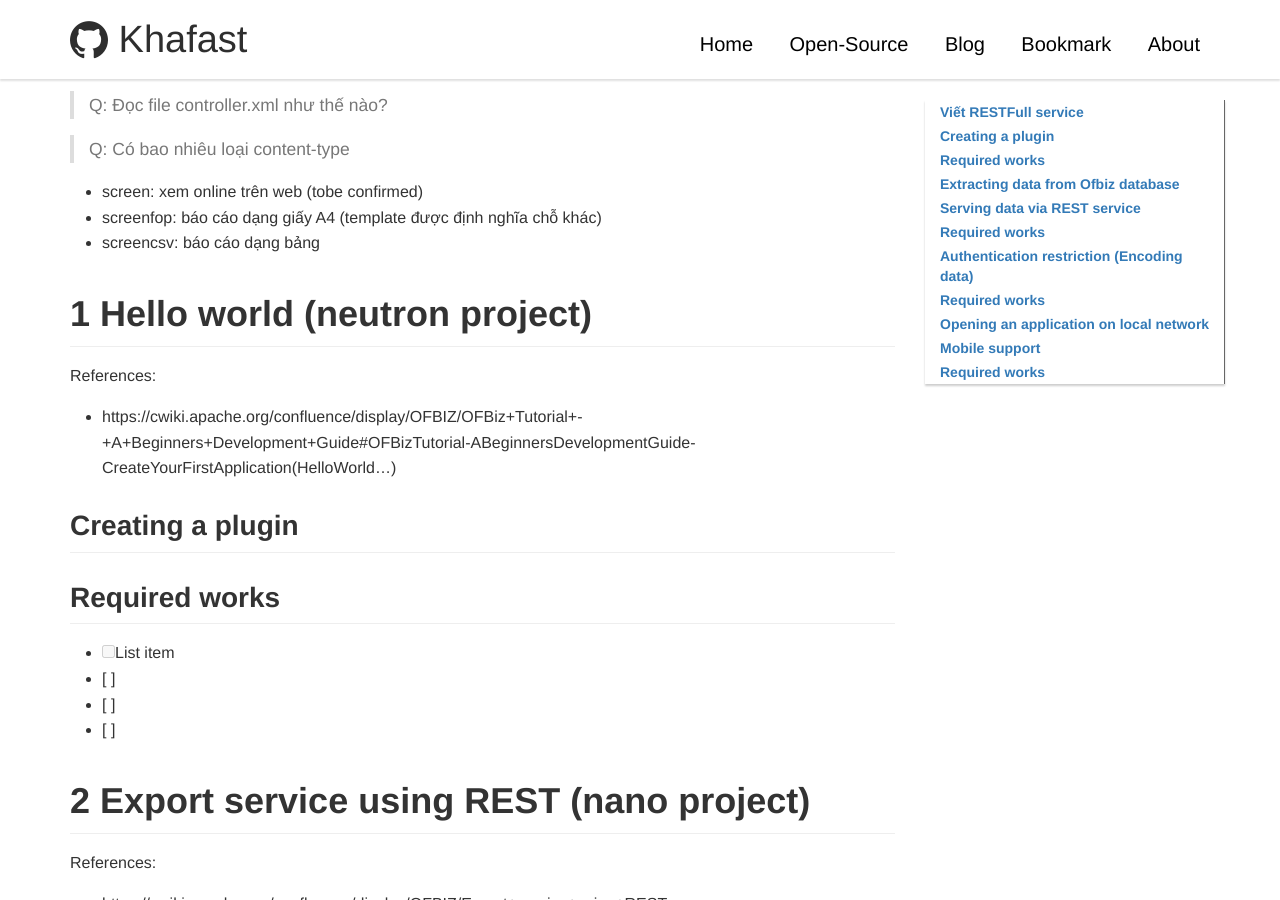
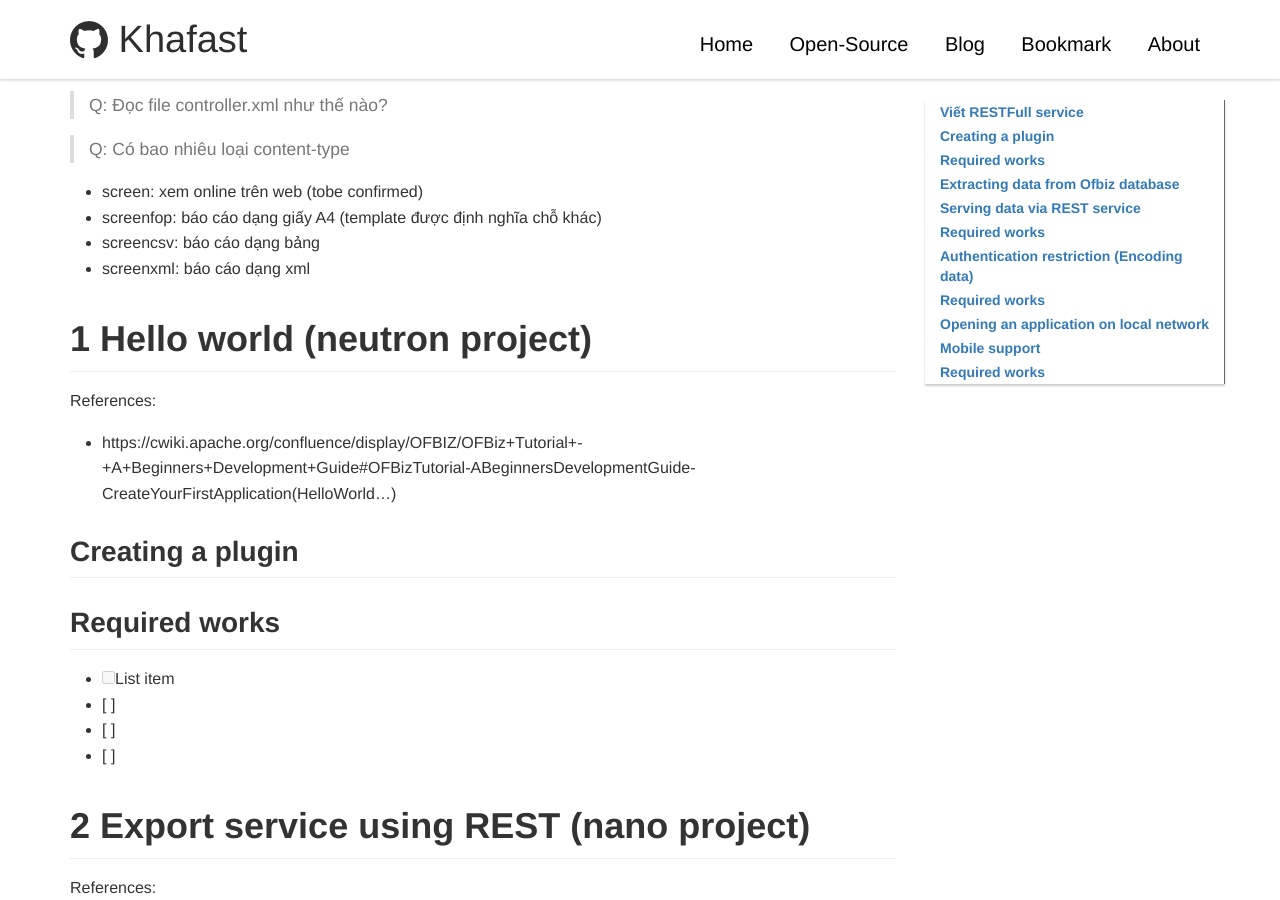
Before and after one commit to khafast/khafast.github.io, a Jekyll site: the page built from _posts/2018/2019-01-05-Apache-Ofbiz-overview.md, in a window 1280 px wide and 900 px high, scrolled down 724 px. Built offline with Jekyll 4.4.1, drawn with Linux system fonts in a browser that asks for light colours; our own code applies the rules of GitHub Pages for plain Markdown files; comment, search, counter and statistics services are not loaded; some of the changed lines change nothing that is shown.

Commit message:
_posts/2018/2019-01-05-Apache-Ofbiz-overview.md updated from https://stackedit.io/

```diff
--- a/_posts/2018/2019-01-05-Apache-Ofbiz-overview.md
+++ b/_posts/2018/2019-01-05-Apache-Ofbiz-overview.md
@@ -18,6 +18,7 @@ A: Trong file controller.xml
 - screen: xem online trên web (tobe confirmed)
 - screenfop: báo cáo dạng giấy A4 (template được định nghĩa chỗ khác)
 - screencsv: báo cáo dạng bảng
+- screenxml: báo cáo dạng xml
 
 # 1 Hello world (neutron project)
 
@@ -79,5 +80,5 @@ References:
 
 > Written with [StackEdit](https://stackedit.io/).
 <!--stackedit_data:
-eyJoaXN0b3J5IjpbMzI5Mzc5MzQ0XX0=
+eyJoaXN0b3J5IjpbLTIwMDU0MDM0NDBdfQ==
 -->
```
